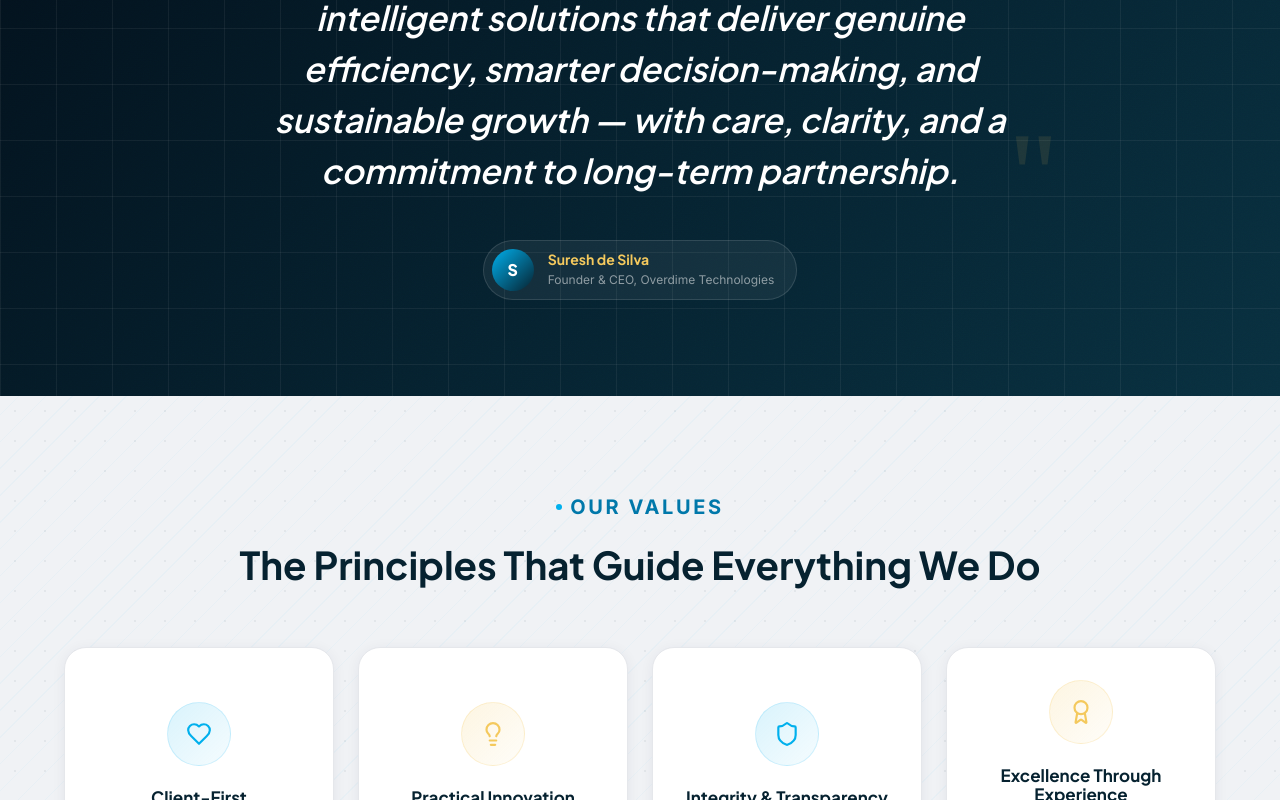
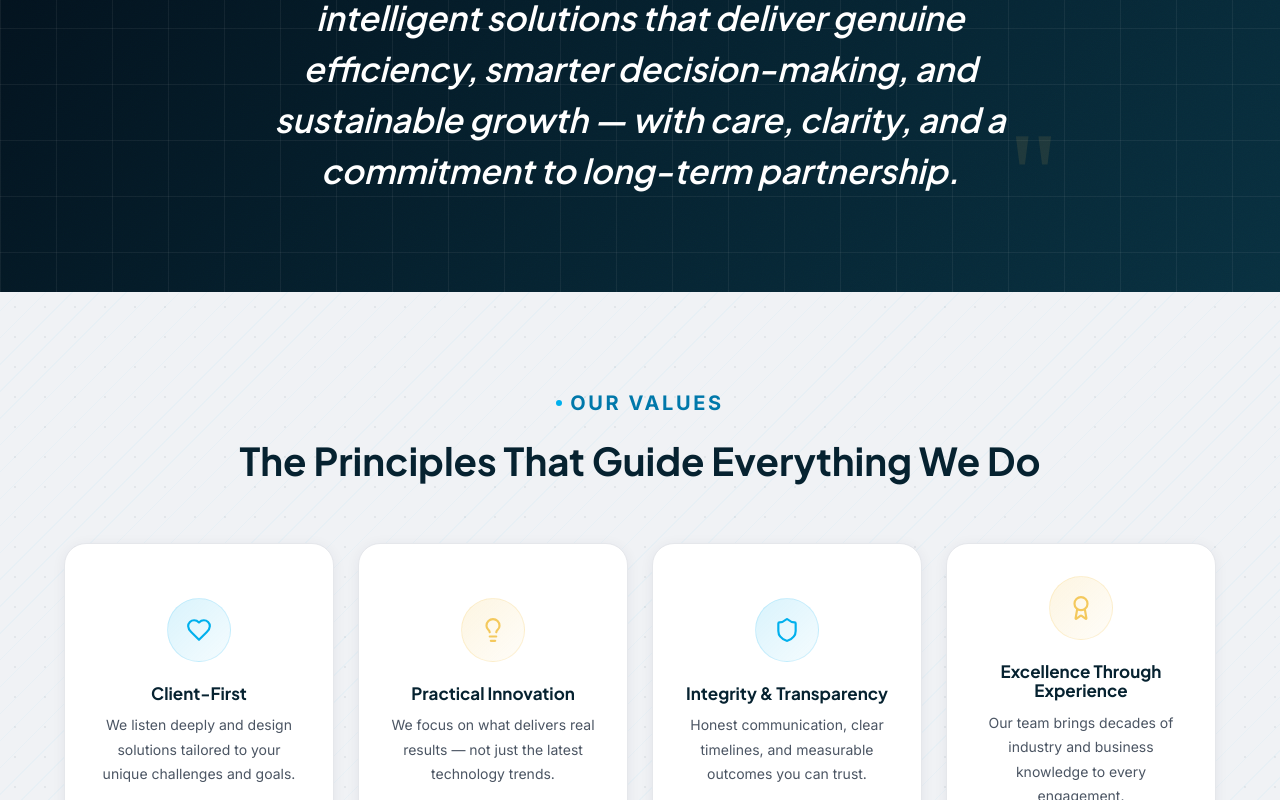
Before and after one commit to overdimetechteam/overdimeTechnologies-webpage, a React (Vite) app: page /overdimeTechnologies-webpage/about in a window 1280 px wide. Shown: the part 1501-2301 px from the top of the page. Built offline with nearby package versions, Linux system fonts and the light colour scheme.

Commit message:
removed the ceo pill

```diff
--- a/src/pages/About.jsx
+++ b/src/pages/About.jsx
@@ -117,14 +117,6 @@ export default function About() {
                 <span style={{ position: 'absolute', bottom: -40, right: -8, fontSize: 120, lineHeight: 1, color: 'rgba(244,201,93,0.10)', fontFamily: 'Georgia, serif', pointerEvents: 'none', userSelect: 'none' }}>"</span>
               </div>
 
-              {/* Founder attribution */}
-              <div style={{ marginTop: 44, display: 'inline-flex', alignItems: 'center', gap: 14, background: 'rgba(255,255,255,0.06)', border: '1px solid rgba(255,255,255,0.12)', borderRadius: 100, padding: '8px 22px 8px 8px' }}>
-                <div style={{ width: 42, height: 42, borderRadius: '50%', background: 'linear-gradient(135deg, #00B0ED 0%, #062230 100%)', display: 'flex', alignItems: 'center', justifyContent: 'center', color: '#fff', fontWeight: 800, fontSize: 16, fontFamily: 'Plus Jakarta Sans', flexShrink: 0 }}>S</div>
-                <div style={{ textAlign: 'left' }}>
-                  <div style={{ color: '#F4C95D', fontWeight: 700, fontSize: 14, fontFamily: 'Plus Jakarta Sans', lineHeight: 1.3 }}>Suresh de Silva</div>
-                  <div style={{ color: 'rgba(255,255,255,0.52)', fontSize: 12, marginTop: 2 }}>Founder &amp; CEO, Overdime Technologies</div>
-                </div>
-              </div>
             </FadeUp>
           </div>
         </section>
```
